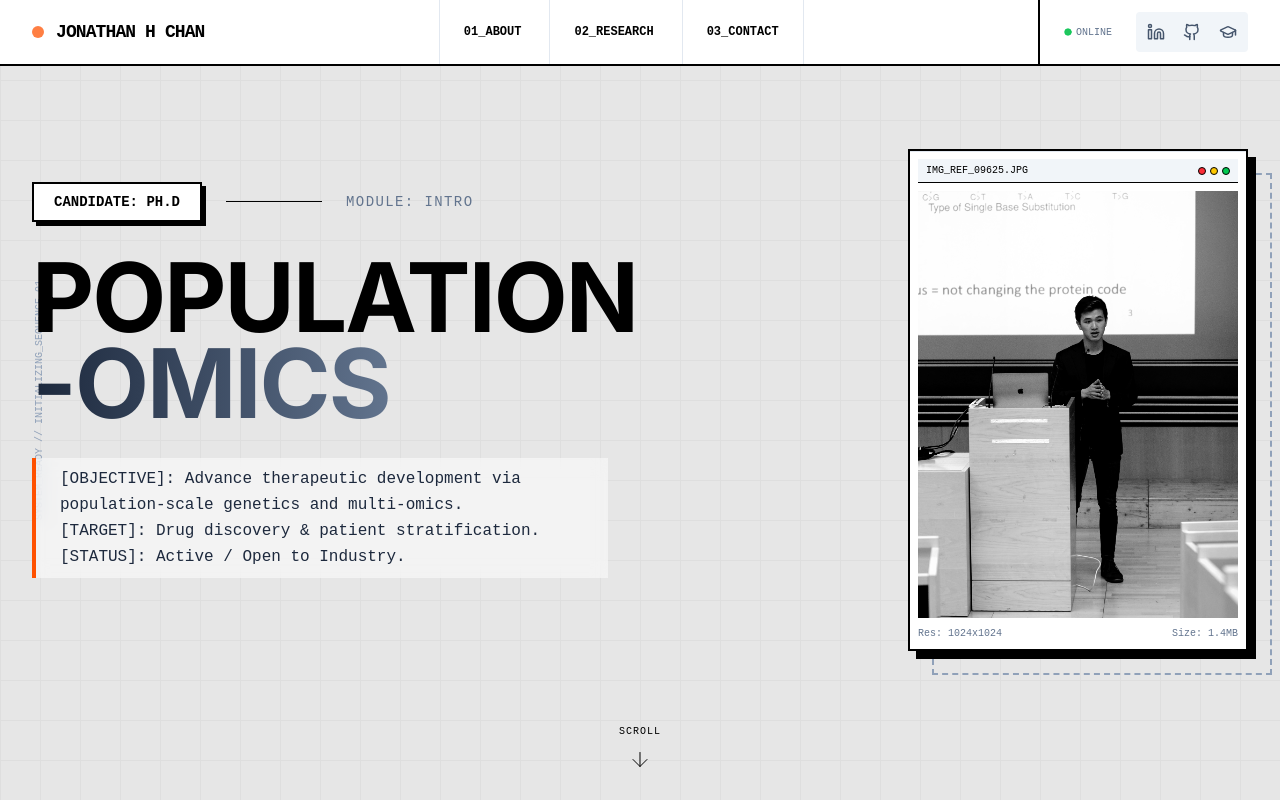
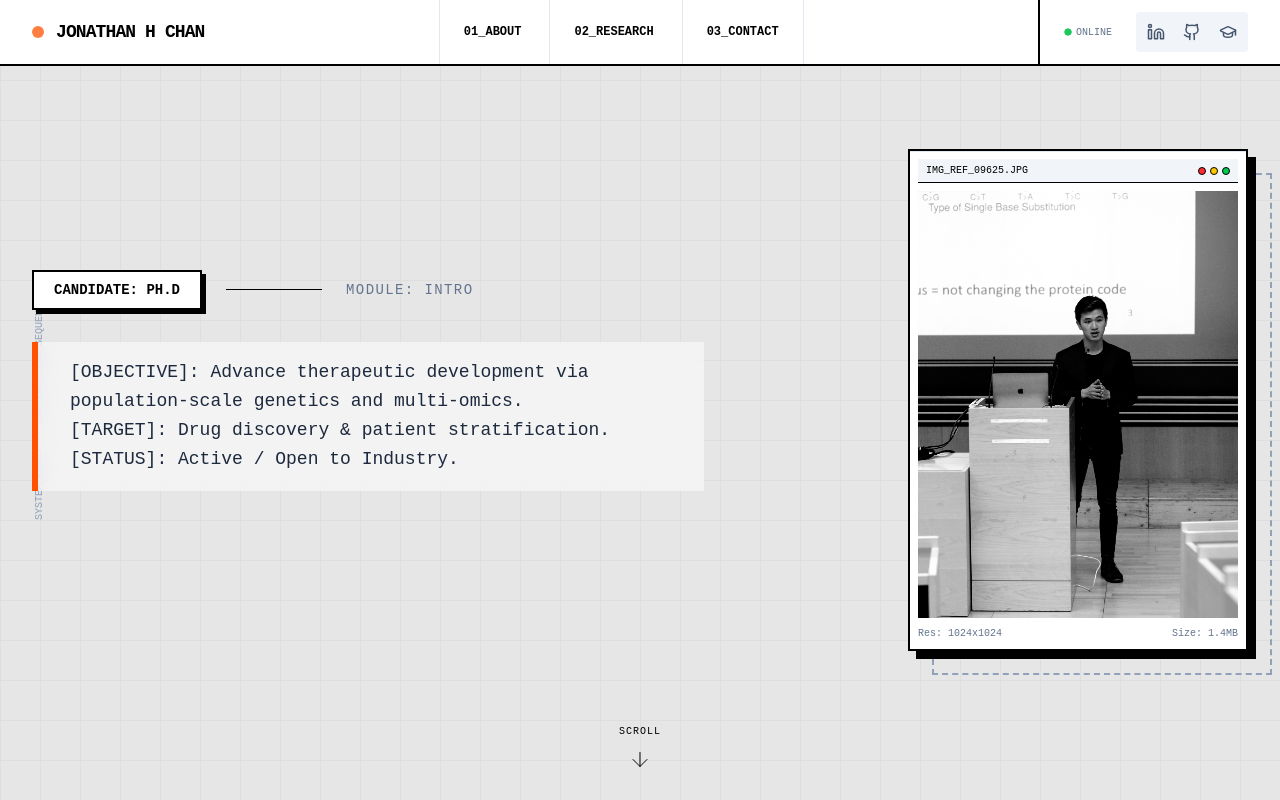
Before and after one commit to JonChan0/jonchan0.github.io, a React (Vite) app: page / in a window 1280 px wide. Built offline with nearby package versions, Linux system fonts and the light colour scheme.

Commit message:
feat: add BSCR poster and update Hero component's introductory section styling.

```diff
--- a/src/components/Hero.tsx
+++ b/src/components/Hero.tsx
@@ -31,13 +31,8 @@ const Hero = () => {
               <span className="text-sm font-mono text-slate-500 uppercase tracking-widest">Module: Intro</span>
             </div>
 
-            <h1 className="text-6xl md:text-8xl font-bold tracking-tighter leading-[0.9] mb-8 uppercase">
-              Population<br />
-              <span className="text-transparent bg-clip-text bg-gradient-to-r from-slate-800 to-slate-500 stroke-black text-stroke">-omics</span>
-            </h1>
-
-            <div className="border-l-4 border-[var(--color-accent)] pl-6 py-2 bg-white/50 backdrop-blur-sm mb-10 max-w-xl">
-              <p className="font-mono text-sm md:text-base leading-relaxed text-slate-800">
+            <div className="border-l-[6px] border-[var(--color-accent)] pl-8 py-4 bg-white/50 backdrop-blur-sm mb-10 max-w-2xl">
+              <p className="font-mono text-base md:text-lg leading-relaxed text-slate-800">
                 [OBJECTIVE]: Advance therapeutic development via population-scale genetics and multi-omics.<br />
                 [TARGET]: Drug discovery & patient stratification.<br />
                 [STATUS]: Active / Open to Industry.
--- a/src/components/Posters.tsx
+++ b/src/components/Posters.tsx
@@ -10,6 +10,15 @@ const posters = [
     link: "/docs/ASHG_Poster_D5.png",
     orientation: 'landscape',
     size: "4.2MB"
+  },
+  {
+    id: "BSCR_2025",
+    title: "British Society for Cardiovascular Research",
+    description: "Identified known and novel plasma protein biomarkers with utility for risk and severity prediction in hypertrophic cardiomyopathy.",
+    image: "/docs/BSCR_Poster_D2_thumb.png",
+    link: "/docs/BSCR_Poster_D2.png",
+    orientation: 'landscape',
+    size: "20.2MB"
   },
   {
     id: "ISHR_2025",
```
Also changed, not shown: public/docs/BSCR_Poster_D2_thumb.png (added), 1 other file (tests, documents, lock files or other folders).
